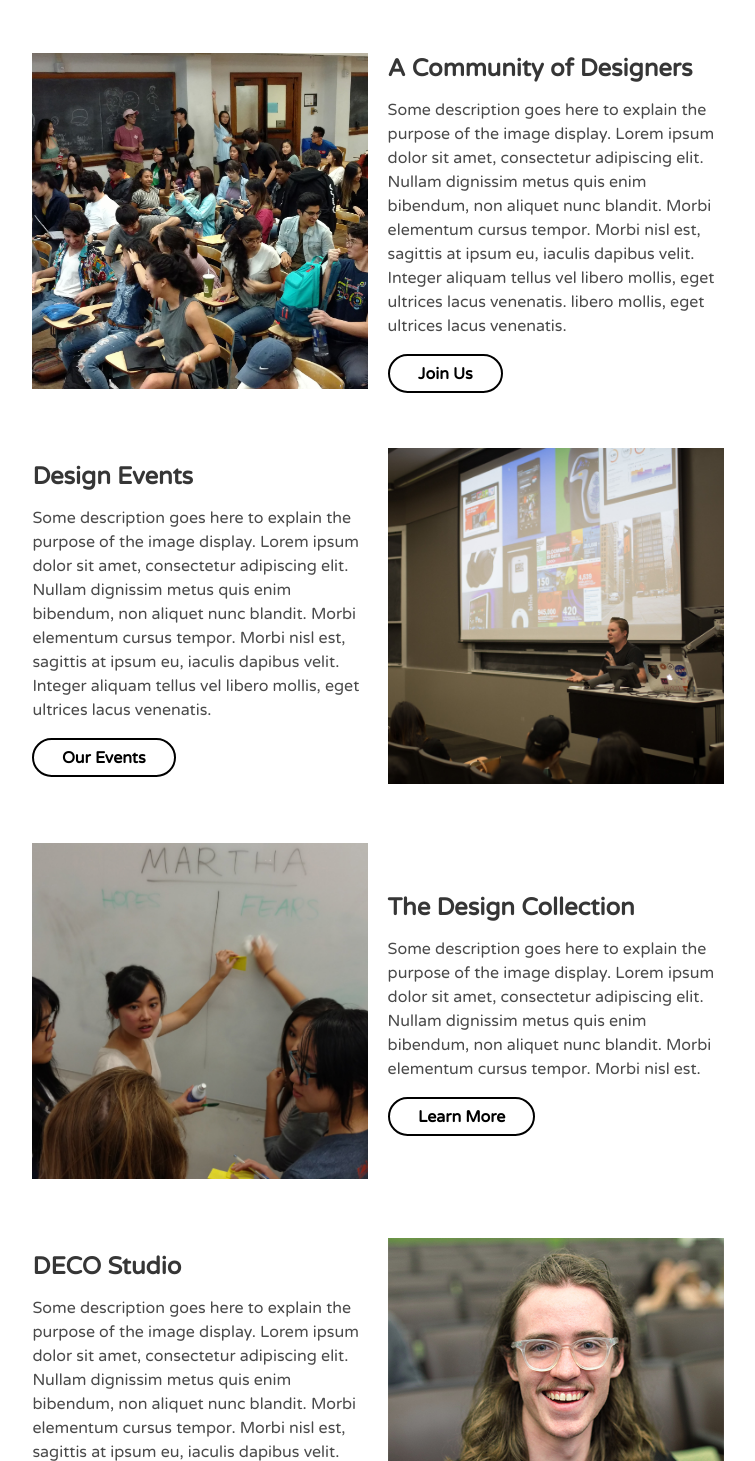
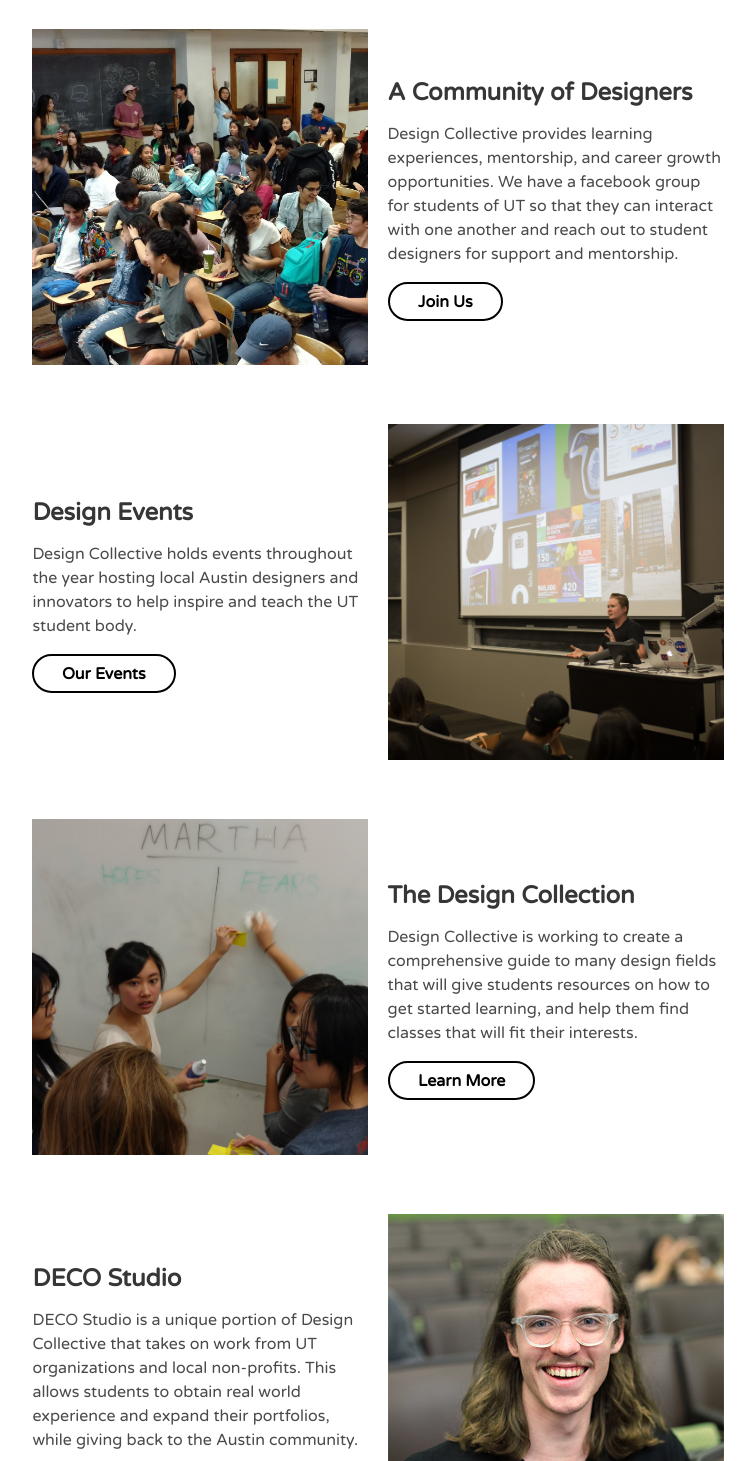
Before and after one commit to Jaredk3nt/Design-Collective, a Vue app: page / in a window 1280 px wide. Shown: the part 289-1750 px from the top of the page, without its empty margins (262-1017 px from the left). Built offline with nearby package versions, Linux system fonts and the light colour scheme.

Commit message:
Working on copy for home and about page, and routing changes

```diff
--- a/src/components/ImgDisplay.vue
+++ b/src/components/ImgDisplay.vue
@@ -9,9 +9,9 @@
                 <h3>{{title}}</h3>
                 <p>{{description}}</p>
                 <div>
-                    <div class="deco-button" v-if="buttonText.length > 0">
+                    <router-link class="deco-button" :to="url" v-if="buttonText.length > 0">
                         {{buttonText}}
-                    </div>
+                    </router-link>
                 </div>
 
             </div>
@@ -23,9 +23,9 @@
                 <h3>{{title}}</h3>
                 <p>{{description}}</p>
                 <div>
-                    <div class="deco-button" v-if="buttonText.length > 0">
+                    <router-link class="deco-button" :to="url" v-if="buttonText.length > 0">
                         {{buttonText}}
-                    </div>
+                    </router-link>
                 </div>
             </div>
         </div>
@@ -40,7 +40,7 @@
 <script>
 export default {
     name: "ImgDisplay",
-    props: ["side", "title", "description", "image", "buttonText"]
+    props: ["side", "title", "description", "image", "buttonText", "url"]
 }
 </script>
 
--- a/src/components/Navbar.vue
+++ b/src/components/Navbar.vue
@@ -2,7 +2,7 @@
 <div class="navbar">
     <div class="container">
         <div class="navbar-brand">
-            <a class="navbar-item" href="#/">
+            <a class="navbar-item" href="/">
                 <img src="../assets/deco-logo-text.png" alt="">
             </a>
             <div class="navbar-burger burger" data-target="decoNavMenu">
@@ -13,10 +13,10 @@
         </div>
         <div class="navbar-menu" id="decoNavMenu">
             <div class="navbar-end">
-                <a class="navbar-item" href="#/About">About</a>
-                <a class="navbar-item" href="#/Community">Community</a>
-                <a class="navbar-item" href="#/Events">Events</a>
-                <a class="navbar-item" href="#/Collection">Collection</a>
+                <a class="navbar-item" href="/About">About</a>
+                <a class="navbar-item" href="/Community">Community</a>
+                <a class="navbar-item" href="/Events">Events</a>
+                <a class="navbar-item" href="/Collection">Collection</a>
             </div>
         </div>
     </div>
--- a/src/components/pages/About.vue
+++ b/src/components/pages/About.vue
@@ -3,9 +3,9 @@
     <div class="page-body">
         <!-- <img src="../../static/banner.jpg" alt="" style="margin-bottom: 1em;"> -->
         <div class="content">
-            <h3>Working Together to Build Community</h3>
+            <h3>A Team of Passionate Students</h3>
             <p>
-                Lorem ipsum dolor sit amet, consectetur adipiscing elit. Nullam dignissim metus quis enim bibendum, non aliquet nunc blandit. Morbi elementum cursus tempor. Morbi nisl est, sagittis at ipsum eu, iaculis dapibus velit. Integer aliquam tellus vel libero mollis, eget ultrices lacus venenatis. Quisque ut rutrum sapien. Aenean egestas risus sed fringilla sodales. Aenean vitae lacus justo.
+                Design Collective is run tirelessly by a group of interdisciplinary UT students who all share a passion for DECO's primary focus: sharing design with others.
             </p>
             <div class="deco-button">Contact Us</div>
         </div>
--- a/src/components/pages/Home.vue
+++ b/src/components/pages/Home.vue
@@ -6,7 +6,7 @@
             <div class="content">
                 <h3>Working to promote the design community at the University of Texas at Austin</h3>
                 <p>
-                    Lorem ipsum dolor sit amet, consectetur adipiscing elit. Nullam dignissim metus quis enim bibendum, non aliquet nunc blandit. Morbi elementum cursus tempor. Morbi nisl est, sagittis at ipsum eu, iaculis dapibus velit. Integer aliquam tellus vel libero mollis, eget ultrices lacus venenatis. Quisque ut rutrum sapien. Aenean egestas risus sed fringilla sodales. Aenean vitae lacus justo.
+                    The field of design is exploding, more and more people are finding out that design is more than just the way things look, its a way of thinking about problems. Design Collective is here to help grow an interactive and supportive student community for anyone interested in design, no matter their major or ambitions.
                 </p>
             </div>
         </div>
@@ -15,36 +15,40 @@
             <img-display
                 side="left"
                 title="A Community of Designers"
-                description="Some description goes here to explain the purpose of the image display. Lorem ipsum dolor sit amet, consectetur adipiscing elit. Nullam dignissim metus quis enim bibendum, non aliquet nunc blandit. Morbi elementum cursus tempor. Morbi nisl est, sagittis at ipsum eu, iaculis dapibus velit. Integer aliquam tellus vel libero mollis, eget ultrices lacus venenatis. libero mollis, eget ultrices lacus venenatis. "
+                description="Design Collective provides learning experiences, mentorship, and career growth opportunities. We have a facebook group for students of UT so that they can interact with one another and reach out to student designers for support and mentorship."
                 image="../../../static/community.jpg"
-                buttonText="Join Us">
+                buttonText="Join Us"
+                url="/About">
             </img-display>
         </div>
         <div class="image-display-container">
             <img-display
                 side="right"
                 title="Design Events"
-                description="Some description goes here to explain the purpose of the image display. Lorem ipsum dolor sit amet, consectetur adipiscing elit. Nullam dignissim metus quis enim bibendum, non aliquet nunc blandit. Morbi elementum cursus tempor. Morbi nisl est, sagittis at ipsum eu, iaculis dapibus velit. Integer aliquam tellus vel libero mollis, eget ultrices lacus venenatis. "
+                description="Design Collective holds events throughout the year hosting local Austin designers and innovators to help inspire and teach the UT student body."
                 image="../../../static/events.jpg"
-                buttonText="Our Events">
+                buttonText="Our Events"
+                url="/Events">
             </img-display>
         </div>
         <div class="image-display-container">
             <img-display
                 side="left"
                 title="The Design Collection"
-                description="Some description goes here to explain the purpose of the image display. Lorem ipsum dolor sit amet, consectetur adipiscing elit. Nullam dignissim metus quis enim bibendum, non aliquet nunc blandit. Morbi elementum cursus tempor. Morbi nisl est."
+                description="Design Collective is working to create a comprehensive guide to many design fields that will give students resources on how to get started learning, and help them find classes that will fit their interests."
                 image="../../../static/collection.jpg"
-                buttonText="Learn More">
+                buttonText="Learn More"
+                url="/Collection">
             </img-display>
         </div>
         <div class="image-display-container">
             <img-display
                 side="right"
                 title="DECO Studio"
-                description="Some description goes here to explain the purpose of the image display. Lorem ipsum dolor sit amet, consectetur adipiscing elit. Nullam dignissim metus quis enim bibendum, non aliquet nunc blandit. Morbi elementum cursus tempor. Morbi nisl est, sagittis at ipsum eu, iaculis dapibus velit. Integer aliquam tellus vel libero mollis, eget ultrices lacus venenatis. "
+                description="DECO Studio is a unique portion of Design Collective that takes on work from UT organizations and local non-profits. This allows students to obtain real world experience and expand their portfolios, while giving back to the Austin community."
                 image="../../../static/jared.jpg"
-                buttonText="Contact">
+                buttonText="Contact"
+                url="">
             </img-display>
         </div>
     </div>
--- a/src/router/index.js
+++ b/src/router/index.js
@@ -12,6 +12,7 @@ import Courses from '@/components/pages/collection/Courses'
 Vue.use(Router)
 
 export default new Router({
+    mode: 'history',
     routes: [
         { path: '/', name: 'Home', component: Home },
         { path: '/About', name: 'About', component: About },
@@ -24,5 +25,8 @@ export default new Router({
             // ]
         },
         { path: '/Collection/CourseList', component: Courses }
-    ]
+    ],
+    scrollBehavior (to, from, savedPosition) {
+        return { x: 0, y: 0 }
+    }
 })
```
